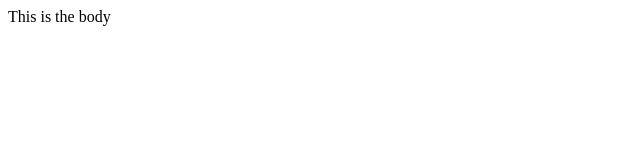
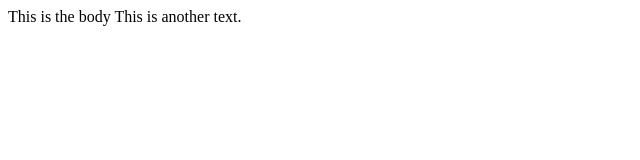
Before and after one commit to sabahazmi/academic, a plain HTML site: page index.html in a window 1280 px wide. Shown: the whole page, without its empty margins (0-640 px from the left). Drawn offline with Linux system fonts and the light colour scheme.

Commit message:
added text to html file

```diff
--- a/index.html
+++ b/index.html
@@ -3,5 +3,6 @@
 	<head></head>
 	<body>
 		This is the body
+		This is another text.
 	</body>
 </html>
```
